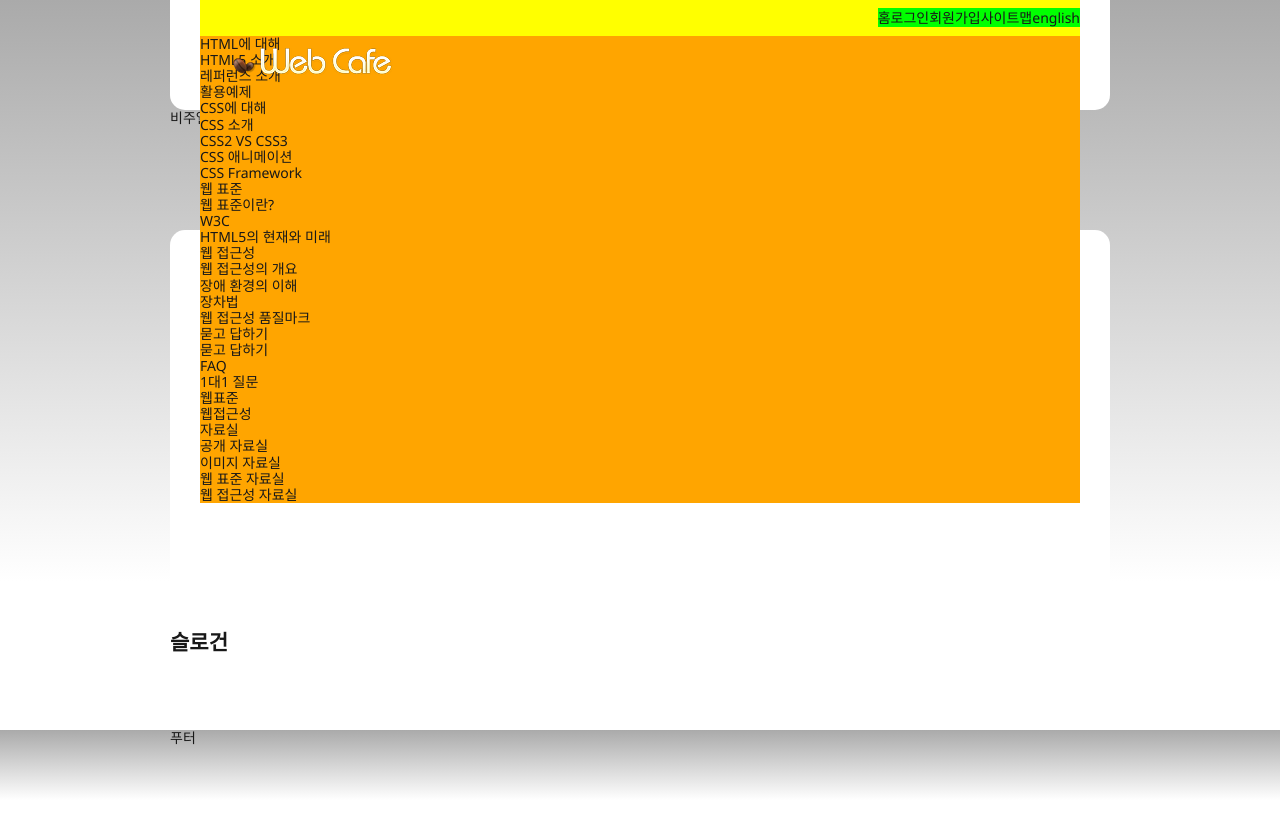
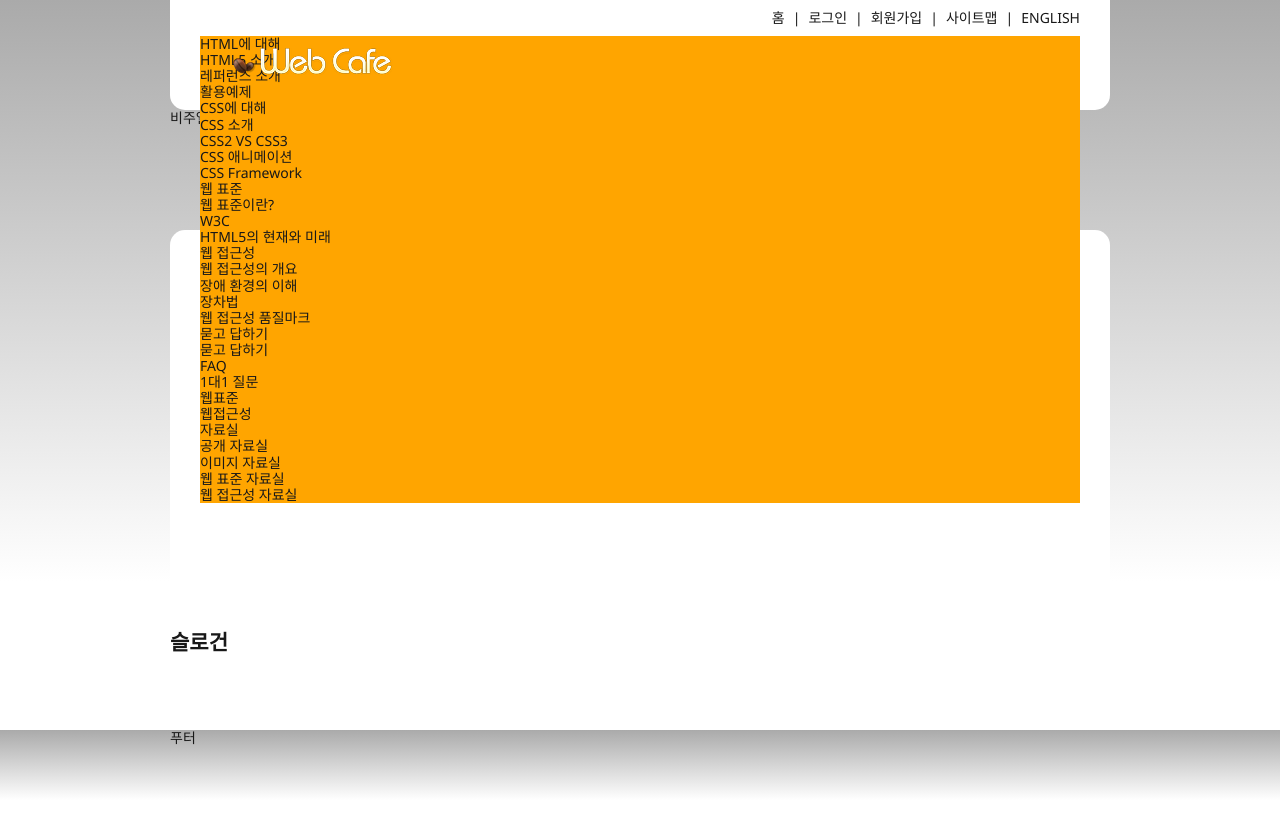
Before and after one commit to yyj5/kpc, a plain HTML site: page project/index.html in a window 1280 px wide. Drawn offline with Linux system fonts and the light colour scheme.

Commit message:
안내링크 디자인 완성

```diff
--- a/project/css/style.css
+++ b/project/css/style.css
@@ -60,18 +60,26 @@ body {
 }
 /* 안내 링크 */
 .info{
-	background-color: yellow;
+	/*background-color: yellow;*/
 	font-size: 0;
 	text-align: right;
+	margin-right: -8px;
 }
 .info li{
-	background-color: pink;
+	/*background-color: pink;*/
 	margin: 10px 0;
 	display: inline-block;
 	font-size: 1.4rem;
 }
+
+.info li:nth-child(n+2):before {
+	content: "|";
+}
+
+
 .info a{
-	background-color: lime;
+	/*background-color: lime;*/
+	padding: 5px 8px;
 }
 /* 메인 메뉴 */
 .main-menu{
--- a/project/index.html
+++ b/project/index.html
@@ -19,7 +19,7 @@
                 <li><a href="#">로그인</a></li>
                 <li><a href="#">회원가입</a></li>
                 <li><a href="#">사이트맵</a></li>
-                <li><a href="#">english</a></li>
+                <li><a href="#">ENGLISH</a></li>
             </ul>
             <nav class="navigation">
                 <h2 class="a11y-hidden">메인 메뉴</h2>
```
